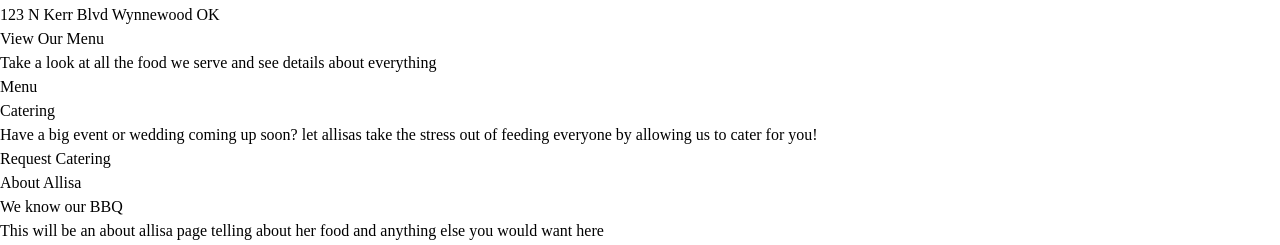
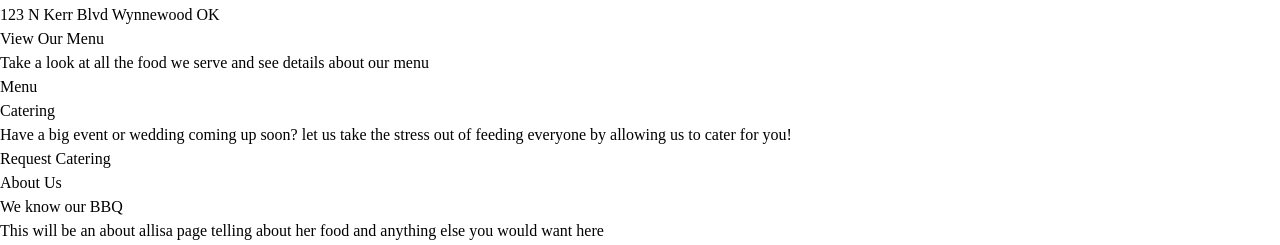
Before and after one commit to deadlykittensgs/allisasBBQ, a React (Vite) app: page /home in a window 1280 px wide. Shown: the part 179-424 px from the top of the page. Built offline with nearby package versions, Linux system fonts and the light colour scheme.

Commit message:
page updated to cleaner Header

```diff
--- a/src/Components/Header.jsx
+++ b/src/Components/Header.jsx
@@ -10,8 +10,8 @@ export default function Header() {
   const [isOpen, setIsOpen] = useState(false);
 
   return (
-    <div className=' z-[10000] text-slate-100 bg-red-700 flex items-center justify-between p-7 sticky top-0 border border-b-slate-50 border-t-red-700 border-r-red-700 border-l-red-700'>
-     <div className=' items-center justify-center bg-amber-500 p-2 rounded-full '>
+    <div className=' z-[10000] text-slate-100 bg-red-700 flex items-center justify-between sticky top-0 border border-b-slate-50 border-t-red-700 border-r-red-700 border-l-red-700'>
+     <div className='bg-amber-500 p-3 rounded-full text-center ml-[10px]'>
      <a href='home' className=' sm:text-[0.9rem] md:text-[1.2rem] roboto-condensed-roboto p-4 hover:text-slate-950'>Ryan's BBQ & Bar</a>
      </div>
 
--- a/src/Pages/About.jsx
+++ b/src/Pages/About.jsx
@@ -8,9 +8,7 @@ export default function About() {
     <Header/>
     <div className='flex flex-col items-center p-10 bg-slate-200'>
       <h1 className=' p-5 flex items-center justify-center text-[2rem]'>Our Team</h1>
-
-
-      <div className=' flex mb-10 w-[300px] h-[200px]  justify-center items-center'>
+      <div className=' flex mb-10 w-[300px] h-[200px]  justify-center items-center rounded'>
       <img src={Logo} alt="pic of crew" />
       </div>
 <div className='flex flex-col items-center justify-center'>
--- a/src/Pages/Home.jsx
+++ b/src/Pages/Home.jsx
@@ -88,7 +88,7 @@ function reviewUp(upBy) {
     {/* pick up  */}
     <div className='bg-amber-50 flex flex-col items-center justify-evenly  w-screen min-w-[50%] h-[400px] px-[30px]'>
       <h2 className='font-medium text-[1.9rem]'>View Our Menu</h2>
-      <p className=''>Take a look at all the food we serve and see details about everything</p>
+      <p className=''>Take a look at all the food we serve and see details about our menu</p>
       <div><a href='order' className=' bg-red-700 text-slate-100 p-4 py-2 rounded hover:bg-red-600' >Menu</a></div>
     </div>
     </div>
@@ -102,7 +102,7 @@ function reviewUp(upBy) {
 {/* cater */}
     <div className=' p-10 bg-amber-50 flex flex-col items-center justify-evenly w-page h-auto px-[30px] min-w-[50%]'>
       <h2 className='font-medium text-[1.9rem]' >Catering</h2>
-      <p className='p-10'>Have a big event or wedding coming up soon? let allisas take the stress out of feeding everyone by allowing us to cater for you!</p>
+      <p className='p-10'>Have a big event or wedding coming up soon? let us take the stress out of feeding everyone by allowing us to cater for you!</p>
       <div><a href='catering'  className='bg-red-700 text-slate-100 p-4 py-2 rounded hover:bg-red-600 ' >Request Catering</a></div>
     </div>
     </div>
@@ -115,7 +115,7 @@ function reviewUp(upBy) {
     </div>
 {/* about us  */}
     <div className='bg-amber-50 flex flex-col items-center justify-evenly  w-screen min-w-[50%] h-[350px] px-[30px]'>
-      <h2 className=' font-medium text-[1.9rem]' >About Allisa</h2>
+      <h2 className=' font-medium text-[1.9rem]' >About Us</h2>
       <h2>We know our BBQ</h2>
       <p className=''>This will be an about allisa page telling about her food and anything else you would want here </p>
       <div><a href='about' className='bg-red-700 text-slate-100 p-4 py-2 rounded' >Read More</a></div>
```
